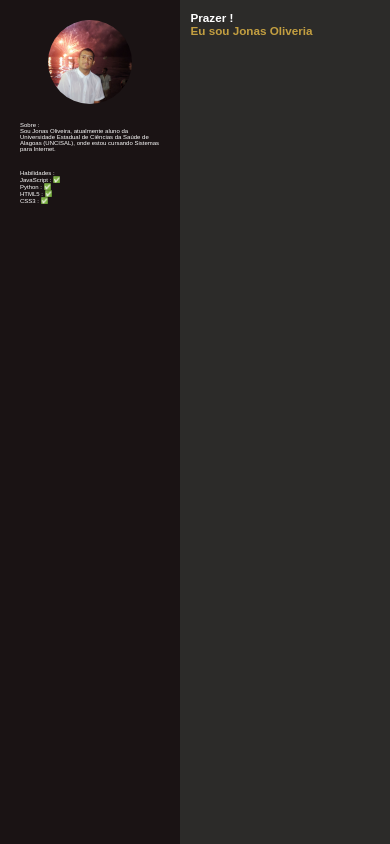
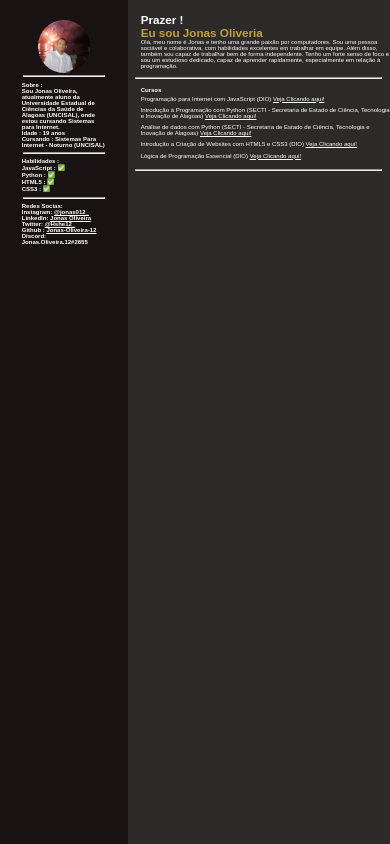
Before and after one commit to Jonas-Oliveira-12/Jonas-web-site, a plain HTML site: page index.html in a window 390 px wide. Drawn offline with Linux system fonts and the light colour scheme.

Commit message:
Adicionei "Curso"s e "redes socias"
coloquei umas barras para separar melhor , coloquei as redes socias linkadas, também fiz a mesma coisa para os cursos com os respectivos certificados.

```diff
--- a/css/home-page.css
+++ b/css/home-page.css
@@ -3,31 +3,28 @@
     margin: 0;          /*- zerando as margens  -*/
     padding: 0;         /*- zerando as margens  -*/
     font-family: "Arial", sans-serif;
+    text-decoration-color: rgb(255, 255, 255);/*- deixar os links brancos -*/
 }
-
 /*- criando uma div central ,com display flex para poder colocar uma div do lado da outra-*/
 .principal {
     display: flex;
     height: 100vh; /*- para ocupar a tela toda -*/
 }
-
 /*- criando uma div para colocar a foto de perfil e informações -*/
 .painel_da_esquerda {
     background-color: #1A1314;
-    width: 40%;
+    width: 25%;
     justify-content: center;
     flex-direction: column; /* adicionando essa propriedade para exibir em coluna */
     align-items: center;
     padding: 20px;
 
 }
-
 /*- criando uma div para colocar a informações sobre o currículo -*/
 .conteudo {
     background-color: #2C2B29;
-    width: 60%;
+    width: 75%;
 }
-
 /*- alterando foto de perfil -*/
 .foto_perfil{
     display: block;
@@ -37,7 +34,6 @@
     height: auto;
     border-radius: 50%;
 }
-
 /*- alteando cor e tamnho dos textos -*/
 .prazer{
     color: white;
@@ -49,16 +45,49 @@
     padding-left: 5%;
 
 }
-
 /*- alteando a parte sobre informações -*/
 .informacoes {
     color: white;
     text-align: left;
+    padding: 2%;
 }
 /*- alteando a parte sobre habilidades -*/
 .habilidades{
     color: white;
     text-align: left;
+    padding: 2%;
+}
+/*- alteando a parte "sobre" -*/
+.sobre{
+    color: white;
+    padding-left: 5%;
+}
+/*- fazendo uma barra para dividir as informações -*/
+.barra{
+    padding: 3%;
+}
+/*- fazendo uma edição no titulo -*/
+.curso{
+    color: white;
+    padding-left: 5%;
+
+}
+/*- fazendo edição nas informções dos cursos -*/
+.curso_sobre{
+    color: white;
+    padding-bottom: 1%;
+    padding-top: 1%;
+    padding-left: 5%;
+}
+/*- fazendo edição nas informções das redes socias -*/
+.redes{
+    color: white;
+    text-align: left;
+    padding: 2%;
+}
+/*- alterando a cor dos links -*/
+a{
+    color: white;
 }
 /*- alteando para telas menores -*/
 @media only screen and (max-width: 700px) {
@@ -77,10 +106,37 @@
         color: white;
         text-align: left;
         font-size: 10%;
+        padding: 2%;
     }
     .habilidades{
         color: white;
         text-align: left;
         font-size: 10%;
+        padding: 2%;
+    }
+    .sobre{
+        color: white;
+        padding-left: 5%;
+        font-size: 10%;
+
+    }
+    .curso{
+        color: white;
+        padding-left: 5%;
+        font-size: 10%;
+
+    }
+    .curso_sobre{
+        color: white;
+        padding-bottom: 1%;
+        padding-top: 1%;
+        padding-left: 5%;
+        font-size: 10%;
+
+    }
+    .redes{
+        color: white;
+        text-align: left;
+        font-size: 10%;
     }
 }
--- a/index.html
+++ b/index.html
@@ -12,13 +12,21 @@
     <div class="principal">
 		<div class="painel_da_esquerda">
             <img class = "foto_perfil" src="imgs\Perfil-foto.jpg" alt="Foto de Jonas Oliveira">
-            <br>
+            <div class="barra">
+                <hr>
+            </div>
+            <strong>
             <p class="informacoes">
                 Sobre : <br>
-                Sou Jonas Oliveira, atualmente aluno da Universidade Estadual de Ciências da Saúde de Alagoas (UNCISAL), onde estou cursando Sistemas para Internet.
+                Sou Jonas Oliveira, atualmente aluno da Universidade Estadual de Ciências da Saúde de Alagoas (UNCISAL), onde estou cursando Sistemas para Internet.<br>
+                Idade : 19 anos<br>
+                Cursando : Sistemas Para Internet - Noturno (UNCISAL)
             </p>
-            <br>
+            <div class="barra">
+                <hr>
+            </div>
             <p class="habilidades">
+
                 Habilidades :<br>
                 JavaScript : ✅<br>
                 Python : ✅<br>
@@ -26,12 +34,54 @@
                 CSS3 : ✅
 
             </p>
+            <div class="barra">
+                <hr>
+            </div>
+            <p class="redes">
+                Redes Socias:<br>
+                Instagram: <a href="https://www.instagram.com/jonas012_/" target="_blank">@jonas012_</a><br>
+                LinkedIn: <a href="https://www.linkedin.com/in/jonas-oliveira-287545257/" target="_blank">Jonas Oliveira</a><br>
+                Twitter: <a href="https://twitter.com/Hshe12_" target="_blank">@Hshe12_</a><br>
+                Github : <a href="https://github.com/Jonas-Oliveira-12" target="_blank">Jonas-Oliveira-12</a><br>
+                Discord: Jonas.Oliveira.12#2655<br>
+            </p>
+            </strong>
         </div>
 		<div class="conteudo">
-            <h1 class="prazer">Prazer !</h1>
-            <h1 class="jonas">Eu sou Jonas Oliveria</h2>
+            <h1 class="prazer">
+                Prazer !
+            </h1>
+            <h1 class="jonas">
+                Eu sou Jonas Oliveria
+            </h1>
+            <p class="sobre">
+                Olá, meu nome é Jonas e tenho uma grande paixão por computadores. Sou uma pessoa sociável e colaborativa, com habilidades excelentes em trabalhar em equipe. Além disso, também sou capaz de trabalhar bem de forma independente. Tenho um forte senso de foco e sou um estudioso dedicado, capaz de aprender rapidamente, especialmente em relação à programação.
+            </p>
+            <div class="barra">
+                <hr>
+            </div>
+            <h1 class="curso">
+                Cursos
+            </h1>
+            <p class="curso_sobre">
+                Programação para Internet com JavaScript (DIO) <a href="https://www.dio.me/certificate/5D6D4BC3" target="_blank">Veja Clicando aqui!</a>
+            </p>
+            <p class="curso_sobre">
+                Introdução à Programação com Python (SECTI - Secretaria de Estado de Ciência, Tecnologia e Inovação de Alagoas) <a href="docs\Introdução à programação com Python.pdf" target="_blank">Veja Clicando aqui!</a>
+            </p>
+            <p class="curso_sobre">
+                Análise de dados com Python (SECTI - Secretaria de Estado de Ciência, Tecnologia e Inovação de Alagoas) <a href="docs\Análise de dados com Python.pdf" target="_blank">Veja Clicando aqui!</a>
+            </p>
+            <p class="curso_sobre">
+                Introdução a Criação de Websites com HTML5 e CSS3 (DIO) <a href="https://www.dio.me/certificate/615305D8" target="_blank">Veja Clicando aqui!</a>
+            </p>
+            <p class="curso_sobre">
+                Lógica de Programação Essencial (DIO) <a href="https://www.dio.me/certificate/C6028CFD" target="_blank">Veja Clicando aqui!</a>
+            </p>
+            <div class="barra">
+                <hr>
+            </div>
         </div>
 	</div>
-
 </body>
 </html>
```
Also changed, not shown: imgs/Hshe12_a_cool_programmer_resume_website_20365d4d-f1b9-47d5-aeee-4fc7ff312b61.png (deleted), 2 other files.
